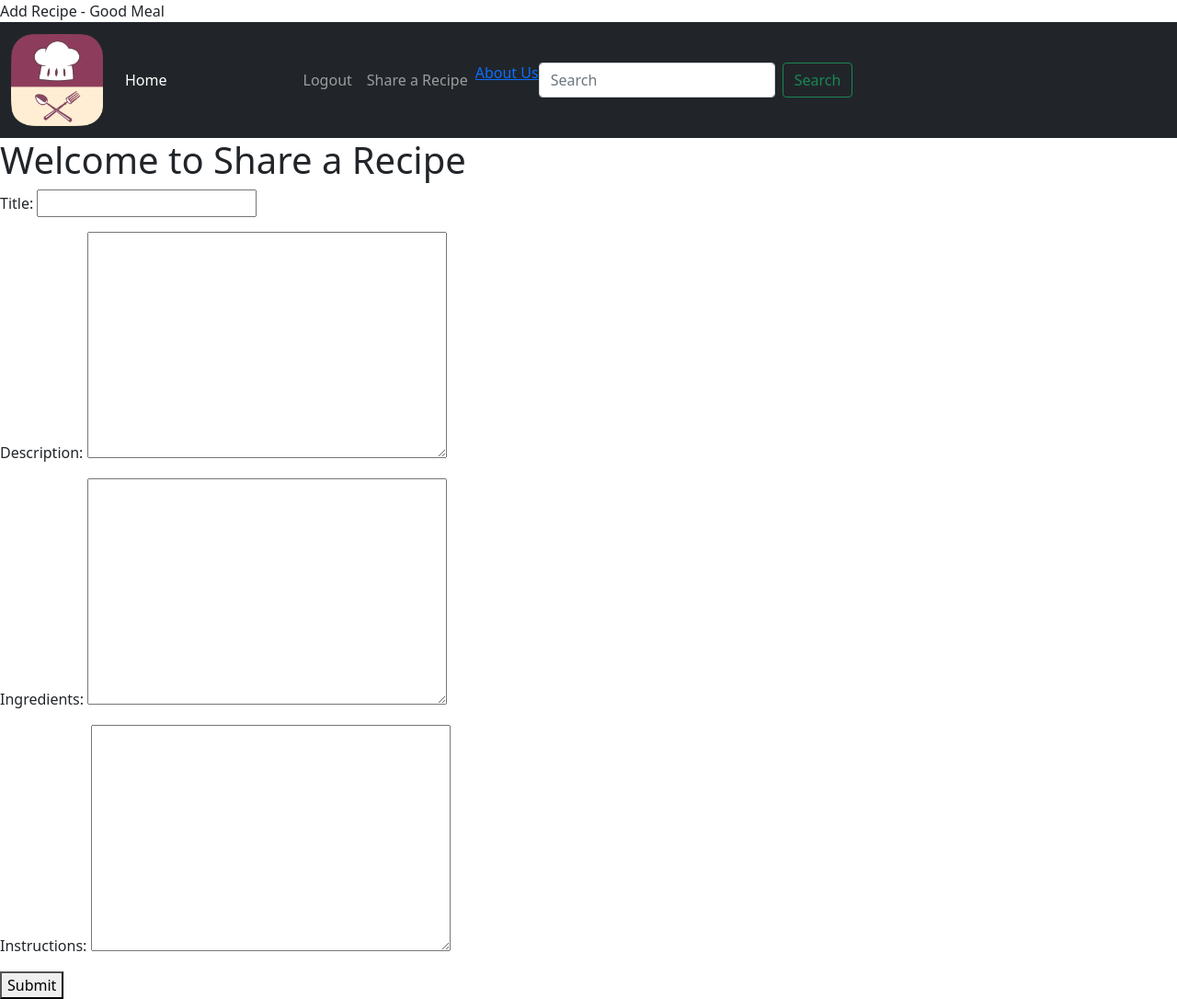
After one commit to hilel941343/Project, a Django app: page /goodmeal/add/ in a window 1280 px wide. The commit adds this page. Shown: the whole page at 92% size. Run offline with Django 5.2, Linux system fonts and the light colour scheme; a user stored in the database is signed in.

Commit message:
Good-Meal

```diff
--- a/Good-Meal/goodmeal/settings.py
+++ b/Good-Meal/goodmeal/settings.py
@@ -126,3 +126,6 @@ STATICFILES_DIRS = [os.path.join(BASE_DIR, 'static')]
 DEFAULT_AUTO_FIELD = 'django.db.models.BigAutoField'
 LOGIN_REDIRECT_URL = 'home'
 LOGOUT_REDIRECT_URL = 'home'
+# settings.py
+LOGIN_REDIRECT_URL = '/'
+SPOONACULAR_API_KEY ='https://foody.co.il/'
--- a/Good-Meal/goodmeal_app/forms.py
+++ b/Good-Meal/goodmeal_app/forms.py
@@ -1,6 +1,7 @@
 from django import forms
 from django.contrib.auth.models import User
 from django.contrib.auth.forms import UserCreationForm
+from .models import Recipe
 
 class RegisterForm(UserCreationForm):
     email = forms.EmailField(required=True)
@@ -8,3 +9,8 @@ class RegisterForm(UserCreationForm):
     class Meta:
         model = User
         fields = ['username', 'email', 'password1', 'password2']
+
+class RecipeForm(forms.ModelForm):
+    class Meta:
+        model = Recipe
+        fields = ['title', 'description', 'ingredients', 'instructions']
--- a/Good-Meal/goodmeal_app/models.py
+++ b/Good-Meal/goodmeal_app/models.py
@@ -7,3 +7,12 @@ class TaskList(models.Model):
 
     def __str__(self):
         return self.task
+class Recipe(models.Model):
+    title = models.CharField(max_length=200)
+    description = models.TextField()
+    ingredients = models.TextField()
+    instructions = models.TextField()
+    created_at = models.DateTimeField(auto_now_add=True)
+
+    def __str__(self):
+        return self.title
--- a/Good-Meal/goodmeal_app/urls.py
+++ b/Good-Meal/goodmeal_app/urls.py
@@ -4,7 +4,8 @@ from django.contrib.auth import views as auth_views
 
 urlpatterns = [
     path('',views.goodmeal, name='todolist'),
-    path('about',views.about, name='about'),
+    path('add/', views.add_recipe, name='add_recipe'),
+    path('about/', views.about, name='about'),
     path('register/', views.register, name='register'),
     path('login/', views.custom_login, name='login'),
     path('logout/', views.custom_logout, name='logout'),
--- a/Good-Meal/goodmeal_app/views.py
+++ b/Good-Meal/goodmeal_app/views.py
@@ -4,6 +4,12 @@ from django.shortcuts import render, redirect
 from .forms import RegisterForm
 from django.contrib.auth import login, logout
 from django.contrib.auth.forms import AuthenticationForm
+from .models import Recipe
+from .forms import RecipeForm
+from django.contrib.auth.decorators import login_required
+import requests
+from django.conf import settings
+
 # Create your views here.
 
 def goodmeal(request):
@@ -20,14 +26,6 @@ def contact(request):
 
     }
     return render(request, 'contact.html',context)
-
-def about(request):
-    context = {
-        'about_text': "Welcome to Share a Recipe"
-
-    }
-    return render(request, 'about.html',context)
-
 def register(request):
     if request.method == 'POST':
         form = RegisterForm(request.POST)
@@ -53,10 +51,48 @@ def custom_login(request):
     return render(request, 'login.html', {'form': form})
 
 def custom_logout(request):
+    print("custom_logout")
     print(request)
     if request.method == 'GET':
         logout(request)
         return redirect('home')  # Redirect to a 'home' page after logout
     return redirect('home')  # Fallback if accessed via GET
+def fetch_random_recipes():
+    api_key = settings.SPOONACULAR_API_KEY
+    url = f'https://api.spoonacular.com/recipes/random?number=5&apiKey={api_key}'
+    response = requests.get(url)
+    if response.status_code == 200:
+        return response.json().get('recipes', [])
+    return []
+
 def home(request):
-    return render(request, 'home.html')
+    # Fetch random recipes from the API
+    random_recipes = fetch_random_recipes()
+
+    # Fetch user-added recipes from the database
+    user_recipes = Recipe.objects.all()
+
+    return render(request, 'home.html', {
+        'random_recipes': random_recipes,
+        'user_recipes': user_recipes
+    })
+# views.py
+
+@login_required
+def add_recipe(request):
+    if request.method == 'POST':
+        form = RecipeForm(request.POST)
+        if form.is_valid():
+            form.save()
+            return redirect('home')
+    else:
+        form = RecipeForm()
+    context = {
+        'form': form,
+        'welcome_message': "Welcome to Share a Recipe"
+    }
+    return render(request, 'add_recipe.html', context)
+
+def about(request):
+    context = {'about_text': "Welcome to Good Meal! Here you can find and share delicious recipes."}
+    return render(request, 'about.html', context)
--- /dev/null
+++ b/Good-Meal/templates/add_recipe.html
@@ -0,0 +1,13 @@
+<!-- add_recipe.html -->
+{% extends 'base.html' %}
+
+{% block title %}Add Recipe - Good Meal{% endblock %}
+
+{% block content %}
+    <h1>{{ welcome_message }}</h1>
+    <form method="post">
+        {% csrf_token %}
+        {{ form.as_p }}
+        <button type="submit">Submit</button>
+    </form>
+{% endblock %}
--- a/Good-Meal/templates/base.html
+++ b/Good-Meal/templates/base.html
@@ -39,7 +39,10 @@
                   </li>
                 {% endif %}
               <li class="nav-item">
-                <a class="nav-link" href="{% url "about" %}">Share a Recipe</a>
+                <a class="nav-link" href="{% url "add_recipe" %}">Share a Recipe</a>
+              </li>
+              <li>
+                <a href="{% url "about" %}">About Us</a>
               </li>
 
             </ul>
```
Also changed, not shown: Good-Meal/templates/home.html (+31 -7 lines), Good-Meal/templates/login.html (+15 -12 lines), Good-Meal/db.sqlite3, Good-Meal/goodmeal_app/migrations/0002_recipe.py (added).
